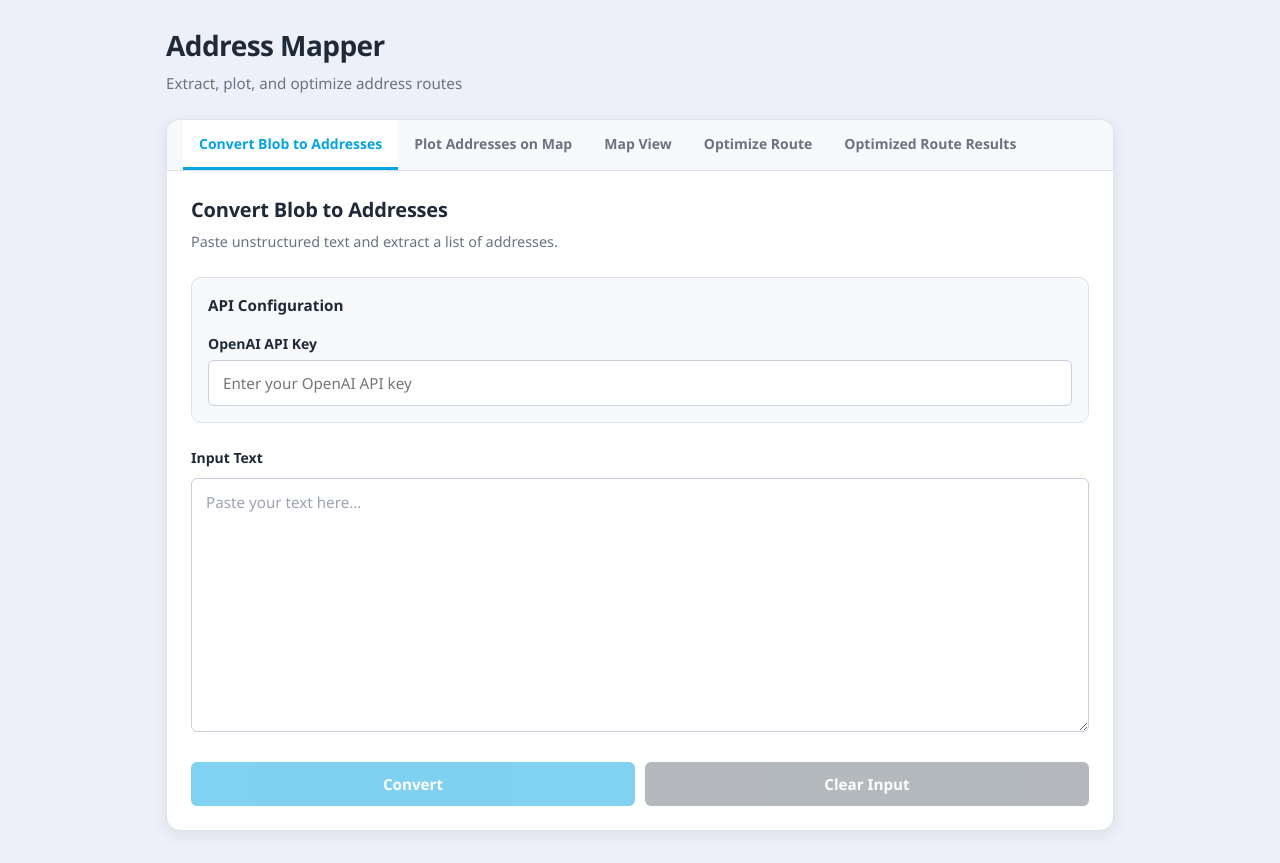
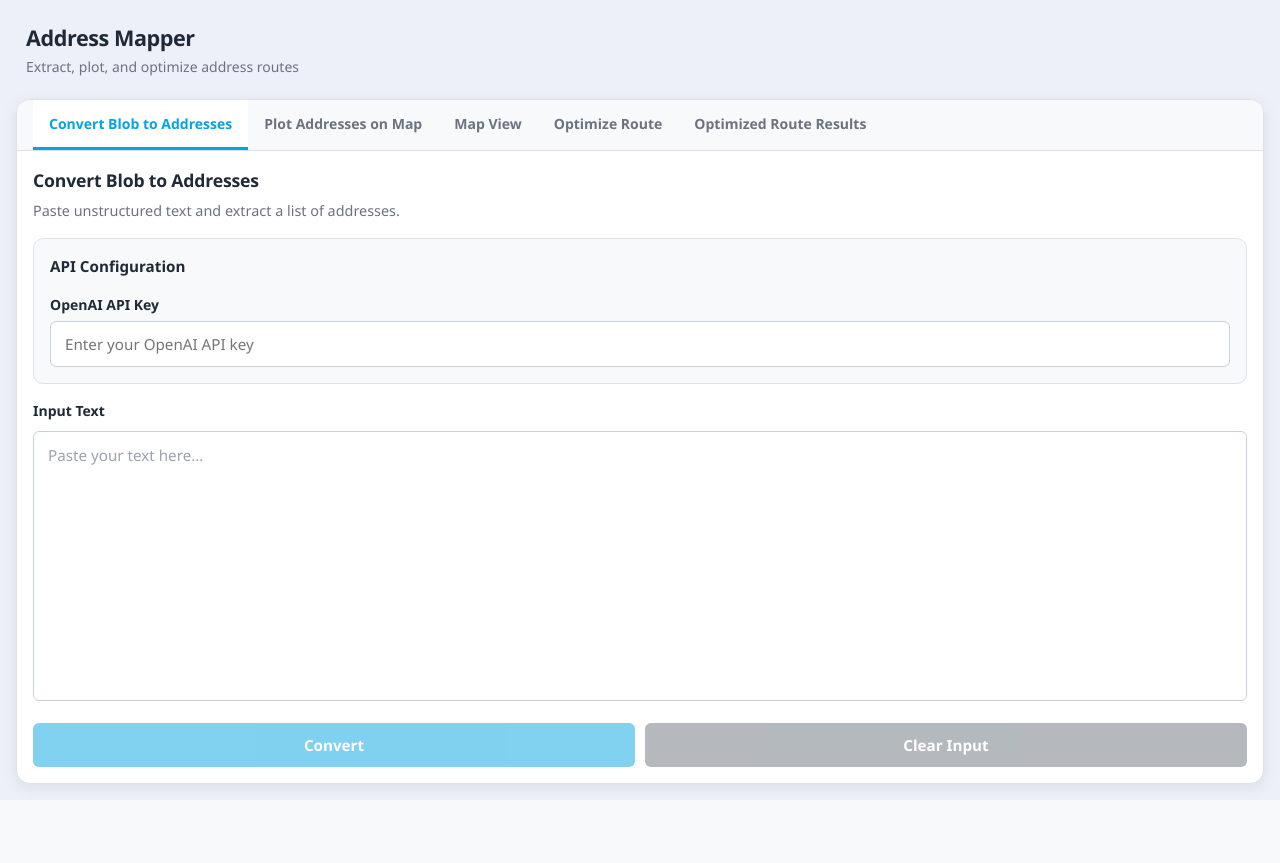
Before and after one commit to elkingarcia11/address-mapper, a Flask app: page / in a window 1280 px wide. After the commit the page ends 798 px from the top, so only its background shows below. Run offline with Flask 3, Linux system fonts and the light colour scheme.

Commit message:
Improve full-screen layout, map markers, and README.
Expand the tabbed workspace to fill the viewport, show only the original address in marker popups, and document the current tab workflows and API requirements.

Co-authored-by: Cursor <cursoragent@cursor.com>

```diff
--- a/static/app.js
+++ b/static/app.js
@@ -386,7 +386,7 @@ async function geocodeAddresses() {
       const marker = new google.maps.Marker({
         position: { lat: result.latitude, lng: result.longitude },
         map: map,
-        title: result.street_address,
+        title: result.address,
       });
 
       markers.push(marker);
@@ -396,7 +396,7 @@ async function geocodeAddresses() {
       }
 
       const infoWindow = new google.maps.InfoWindow({
-        content: `<strong>${result.street_address}</strong><br>${result.address}`,
+        content: result.address,
       });
 
       marker.addListener("click", () => {
@@ -563,4 +563,10 @@ document.addEventListener("DOMContentLoaded", function () {
   });
 
   updateButtonStates();
+
+  window.addEventListener("resize", () => {
+    if (activeTab === "map" && map) {
+      google.maps.event.trigger(map, "resize");
+    }
+  });
 });
--- a/static/styles.css
+++ b/static/styles.css
@@ -35,6 +35,11 @@
   box-sizing: border-box;
 }
 
+html,
+body {
+  height: 100%;
+}
+
 body {
   margin: 0;
   background: var(--bg);
@@ -42,21 +47,25 @@ body {
   font-family: var(--font);
   line-height: 1.5;
   -webkit-font-smoothing: antialiased;
+  overflow: hidden;
 }
 
 .app-shell {
-  max-width: 980px;
-  margin: 0 auto;
-  padding: var(--space-lg) var(--space-md) var(--space-xl);
+  display: flex;
+  flex-direction: column;
+  height: 100%;
+  padding: var(--space-md);
+  gap: var(--space-md);
 }
 
 .app-header {
-  margin-bottom: var(--space-lg);
+  flex-shrink: 0;
+  padding: var(--space-xs) var(--space-sm);
 }
 
 .app-header h1 {
-  margin: 0 0 var(--space-xs);
-  font-size: 1.75rem;
+  margin: 0 0 2px;
+  font-size: 1.35rem;
   font-weight: 700;
   color: var(--text);
   letter-spacing: -0.02em;
@@ -65,10 +74,14 @@ body {
 .app-subtitle {
   margin: 0;
   color: var(--text-muted);
-  font-size: 0.95rem;
+  font-size: 0.875rem;
 }
 
 .workspace {
+  flex: 1;
+  min-height: 0;
+  display: flex;
+  flex-direction: column;
   background: var(--surface);
   border: 1px solid var(--border);
   border-radius: var(--radius-lg);
@@ -78,6 +91,7 @@ body {
 
 /* Tabs */
 .tab-bar {
+  flex-shrink: 0;
   display: flex;
   gap: 0;
   padding: 0 var(--space-md);
@@ -133,27 +147,41 @@ body {
 }
 
 .tab-panels {
-  padding: var(--space-lg);
+  flex: 1;
+  min-height: 0;
+  padding: var(--space-md);
+  overflow: hidden;
 }
 
 .tab-panel {
   display: none;
+  height: 100%;
+  overflow-y: auto;
 }
 
 .tab-panel.active {
-  display: block;
+  display: flex;
+  flex-direction: column;
 }
 
 /* Panel card */
 .panel-card {
   display: flex;
   flex-direction: column;
-  gap: var(--space-lg);
+  gap: var(--space-md);
+  flex: 1;
+  min-height: 0;
+}
+
+.panel-header,
+.api-section,
+.panel-actions {
+  flex-shrink: 0;
 }
 
 .panel-header h2 {
   margin: 0 0 var(--space-xs);
-  font-size: 1.25rem;
+  font-size: 1.1rem;
   font-weight: 700;
   color: var(--text);
   letter-spacing: -0.01em;
@@ -187,6 +215,20 @@ body {
 
 .panel-section--flush {
   gap: 0;
+  flex: 1;
+  min-height: 0;
+  display: flex;
+  flex-direction: column;
+}
+
+.panel-section--grow {
+  flex: 1;
+  min-height: 0;
+}
+
+.panel-section--grow textarea {
+  flex: 1;
+  min-height: 140px;
 }
 
 .section-label {
@@ -253,8 +295,8 @@ textarea:focus {
 }
 
 textarea {
-  min-height: 180px;
-  resize: vertical;
+  min-height: 140px;
+  resize: none;
   line-height: 1.5;
 }
 
@@ -264,7 +306,8 @@ textarea::placeholder {
 
 .results-output {
   background: var(--surface-muted);
-  min-height: 180px;
+  flex: 1;
+  min-height: 140px;
   cursor: text;
   user-select: text;
 }
@@ -419,11 +462,16 @@ textarea::placeholder {
 /* Map */
 #map {
   width: 100%;
-  height: 460px;
+  flex: 1;
+  min-height: 240px;
   border-radius: var(--radius-md);
   border: 1px solid var(--border);
   display: none;
   background: var(--surface-muted);
+}
+
+#tab-map .panel-card {
+  gap: var(--space-sm);
 }
 
 /* Spinner */
@@ -456,11 +504,20 @@ textarea::placeholder {
 
 @media (max-width: 720px) {
   .app-shell {
-    padding: var(--space-md) var(--space-sm) var(--space-lg);
+    padding: var(--space-sm);
+    gap: var(--space-sm);
+  }
+
+  .app-header h1 {
+    font-size: 1.15rem;
+  }
+
+  .app-subtitle {
+    font-size: 0.8rem;
   }
 
   .tab-panels {
-    padding: var(--space-md);
+    padding: var(--space-sm);
   }
 
   .field-grid {
@@ -482,6 +539,6 @@ textarea::placeholder {
   }
 
   #map {
-    height: 340px;
+    min-height: 200px;
   }
 }
--- a/templates/index/index.html
+++ b/templates/index/index.html
@@ -66,7 +66,7 @@
                 </div>
               </div>
 
-              <div class="panel-section">
+              <div class="panel-section panel-section--grow">
                 <label class="section-label" for="blobInput">Input Text</label>
                 <textarea id="blobInput" rows="10" placeholder="Paste your text here..."></textarea>
               </div>
@@ -76,7 +76,7 @@
                 <button id="clearBlobButton" class="btn btn-secondary" onclick="clearBlobInput()">Clear Input</button>
               </div>
 
-              <div id="convertOutputSection" class="panel-section output-section hidden">
+              <div id="convertOutputSection" class="panel-section output-section panel-section--grow hidden">
                 <div class="output-header">
                   <div>
                     <label class="section-label" for="convertOutput">Extracted Addresses</label>
@@ -111,7 +111,7 @@
                 </div>
               </div>
 
-              <div class="panel-section">
+              <div class="panel-section panel-section--grow">
                 <div id="plotResultBanner" class="result-banner hidden"></div>
                 <label class="section-label" for="addressInput">Addresses</label>
                 <textarea id="addressInput" rows="10" placeholder="Enter one address per line..."></textarea>
@@ -163,7 +163,7 @@
                 </div>
               </div>
 
-              <div class="panel-section">
+              <div class="panel-section panel-section--grow">
                 <div id="optimizeResultBanner" class="result-banner hidden"></div>
                 <label class="section-label" for="optimizeInput">Addresses</label>
                 <textarea id="optimizeInput" rows="10" placeholder="Enter one address per line..."></textarea>
@@ -184,7 +184,7 @@
                 <p id="resultsEmptyHint" class="panel-hint">Run route optimization from the Optimize Route tab to see results here.</p>
               </div>
 
-              <div class="panel-section">
+              <div class="panel-section panel-section--grow">
                 <p id="optimizeDistance" class="results-distance hidden"></p>
                 <label class="section-label results-output-label hidden" for="optimizeOutput">Optimized Order</label>
                 <textarea id="optimizeOutput" rows="12" readonly class="results-output hidden" placeholder="Optimized addresses will appear here..."></textarea>
```
Also changed, not shown: README.md.
